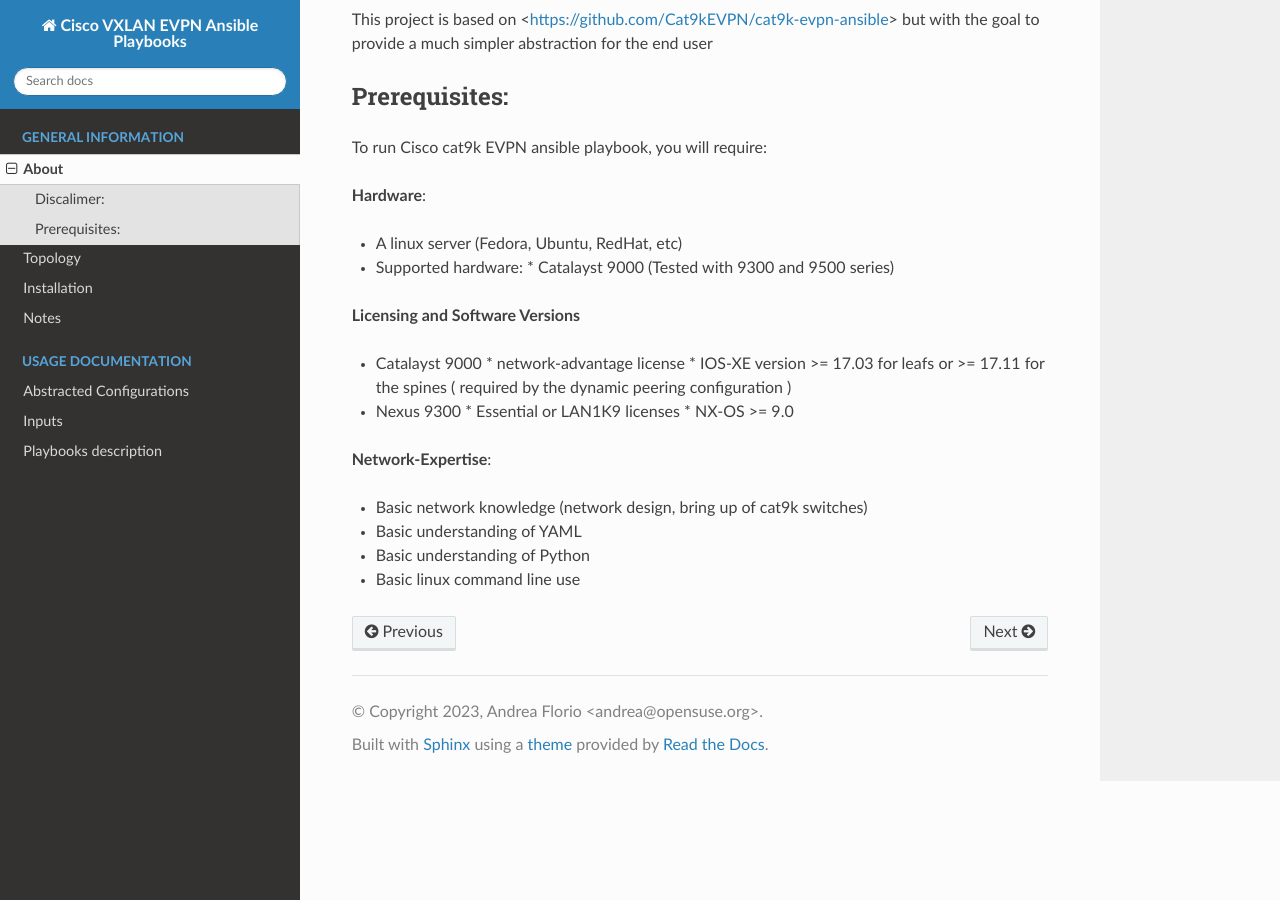
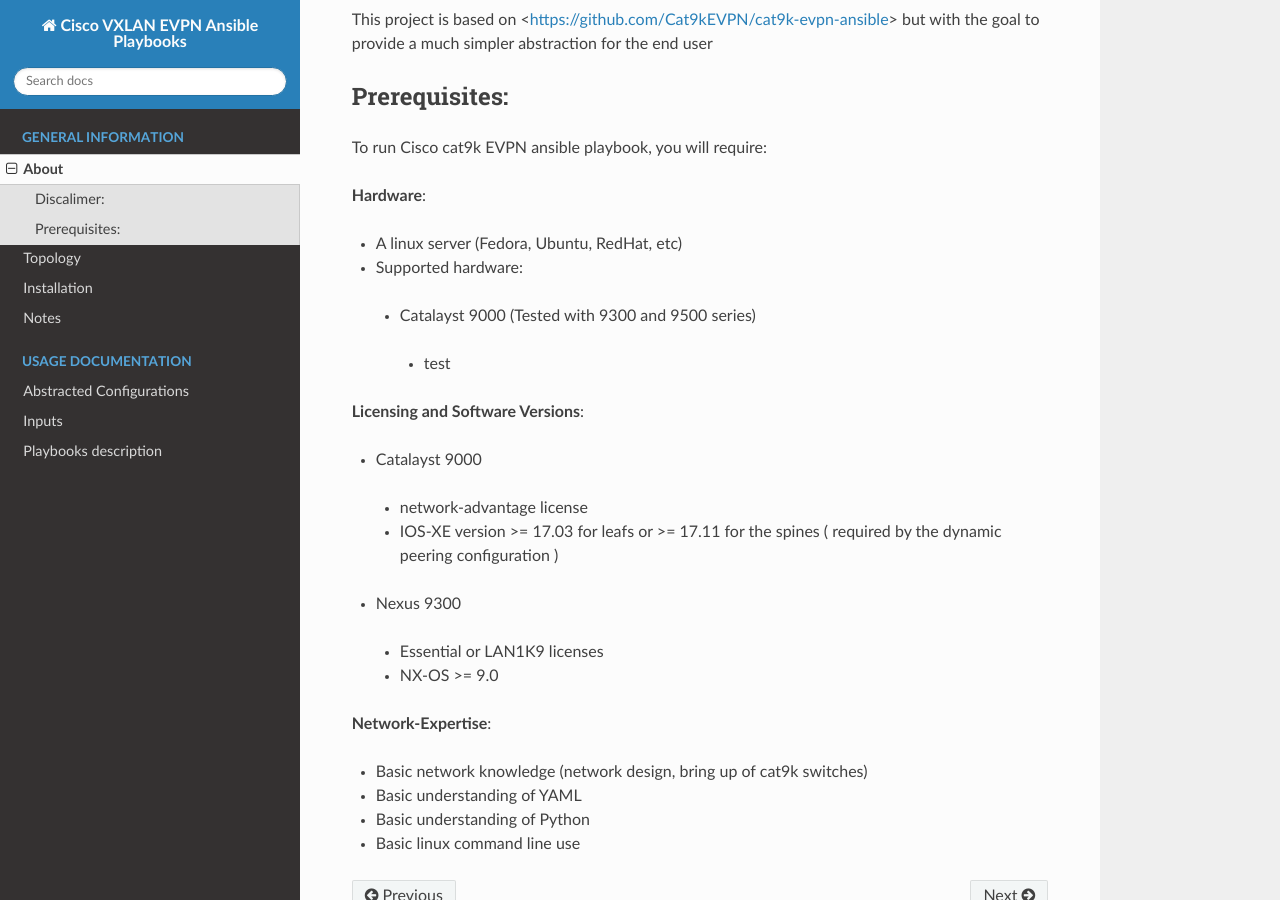
Before and after one commit to anubisg1/cisco-vxlan-evpn-ansible, a Sphinx documentation site: the page built from docs/about.rst, in a window 1280 px wide and 900 px high, scrolled down 472 px. Built offline with Sphinx 7.4.7 and the Read the Docs theme 2.0.0, drawn with Linux system fonts in a browser that asks for light colours.

Commit message:
test doc formatting

```diff
--- a/docs/about.rst
+++ b/docs/about.rst
@@ -24,16 +24,17 @@
 
 * A linux server (Fedora, Ubuntu, RedHat, etc)
 * Supported hardware:
-  * Catalayst 9000 (Tested with 9300 and 9500 series)
+ * Catalayst 9000 (Tested with 9300 and 9500 series)
+  * test
 
-**Licensing and Software Versions**
+**Licensing and Software Versions**:
 
 * Catalayst 9000
-  * network-advantage license
-  * IOS-XE version >= 17.03 for leafs or >= 17.11 for the spines ( required by the dynamic peering configuration )
+ * network-advantage license
+ * IOS-XE version >= 17.03 for leafs or >= 17.11 for the spines ( required by the dynamic peering configuration )
 * Nexus 9300
-  * Essential or LAN1K9 licenses
-  * NX-OS >= 9.0
+ * Essential or LAN1K9 licenses
+ * NX-OS >= 9.0
 
 **Network-Expertise**:
 
```
